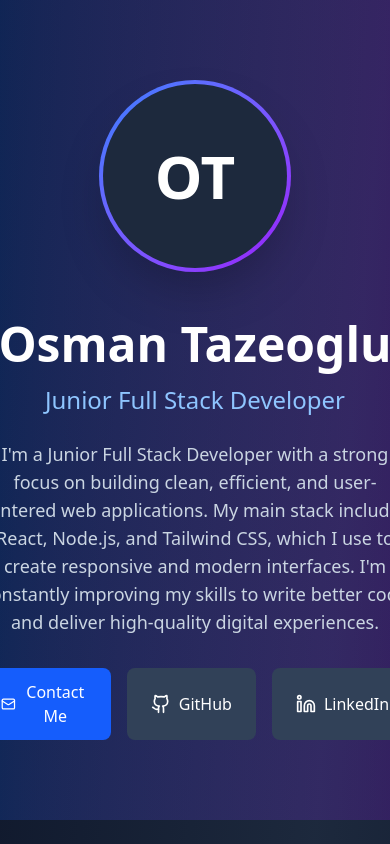
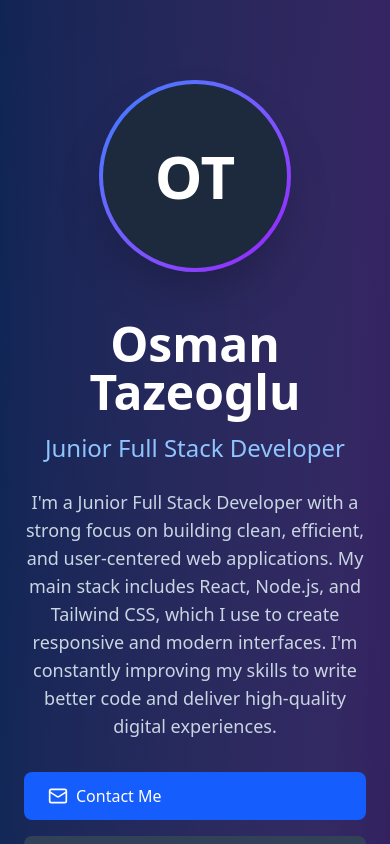
Before and after one commit to osmantazeoglu/Portfolio-website, a React (Vite) app: page / in a window 390 px wide. Shown: the top 844 px of the page. Built offline with nearby package versions, Linux system fonts and the light colour scheme.

Commit message:
Update portfolio component to improve button responsiveness by allowing full-width on smaller screens and maintaining layout consistency.

```diff
--- a/src/component/portfolio.jsx
+++ b/src/component/portfolio.jsx
@@ -108,10 +108,10 @@ export default function Portfolio() {
                 improving my skills to write better code and deliver
                 high-quality digital experiences.
               </p>
-              <div className="flex gap-4 justify-center md:justify-start">
+              <div className="flex flex-wrap gap-4 justify-center md:justify-start">
                 <a
                   href="mailto:osmanntazeoglu@gmail.com"
-                  className="flex items-center gap-2 bg-blue-600 hover:bg-blue-700 text-white px-6 py-3 rounded-lg transition-colors"
+                  className="w-full sm:w-auto flex items-center gap-2 bg-blue-600 hover:bg-blue-700 text-white px-6 py-3 rounded-lg transition-colors"
                 >
                   <Mail size={20} />
                   Contact Me
@@ -120,7 +120,7 @@ export default function Portfolio() {
                   href="https://github.com/osmantazeoglu"
                   target="_blank"
                   rel="noopener noreferrer"
-                  className="flex items-center gap-2 bg-slate-700 hover:bg-slate-600 text-white px-6 py-3 rounded-lg transition-colors"
+                  className="w-full sm:w-auto flex items-center gap-2 bg-slate-700 hover:bg-slate-600 text-white px-6 py-3 rounded-lg transition-colors"
                 >
                   <Github size={20} />
                   GitHub
@@ -129,10 +129,9 @@ export default function Portfolio() {
                   href="https://linkedin.com/in/osmantazeoglu"
                   target="_blank"
                   rel="noopener noreferrer"
-                  className="flex items-center gap-2 bg-slate-700 hover:bg-slate-600 text-white px-6 py-3 rounded-lg transition-colors"
+                  className="w-full sm:w-auto flex items-center gap-2 bg-slate-700 hover:bg-slate-600 text-white px-6 py-3 rounded-lg transition-colors"
                 >
                   <Linkedin size={20} />
-                  LinkedIn
                 </a>
               </div>
             </div>
```
